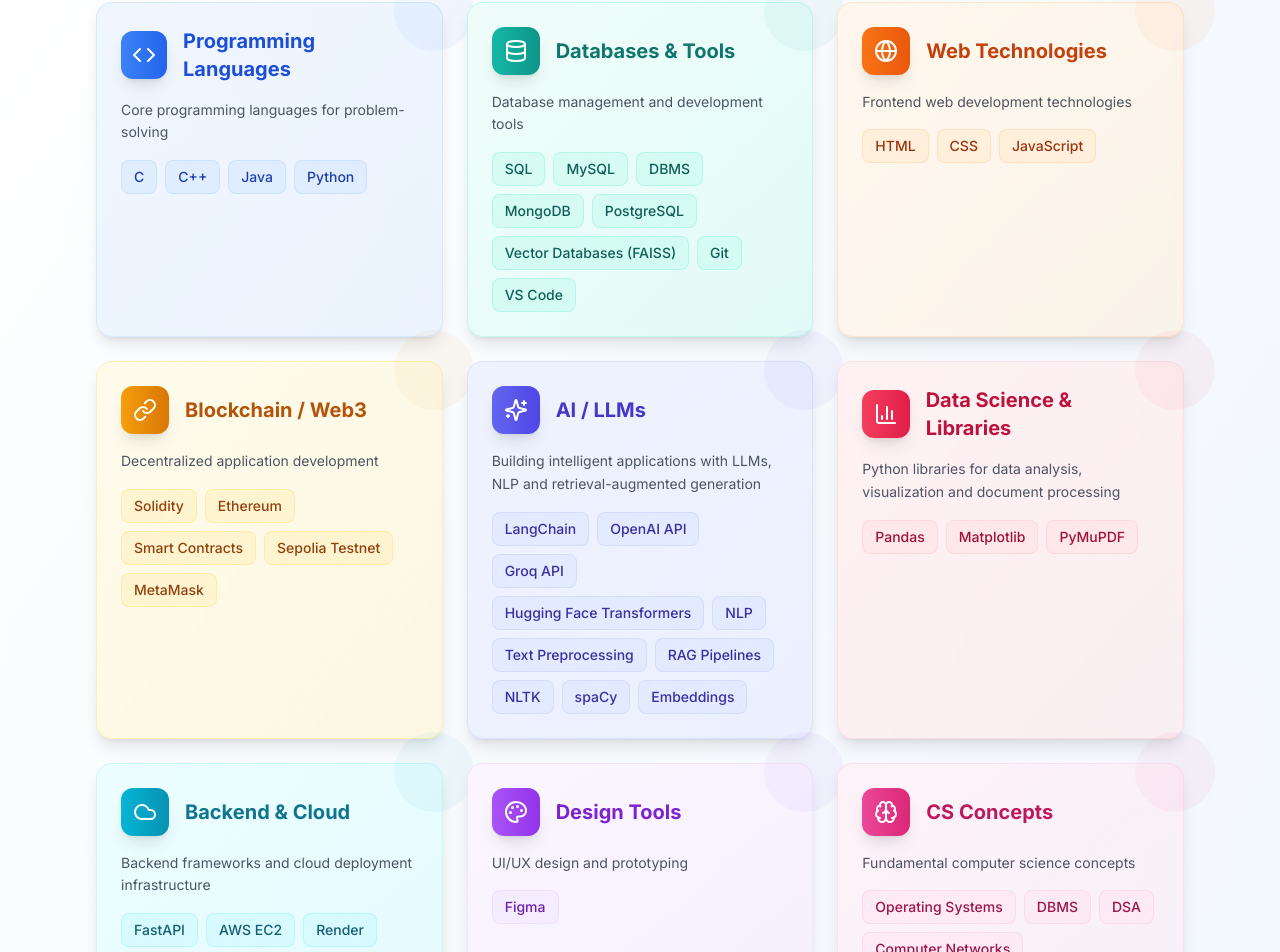
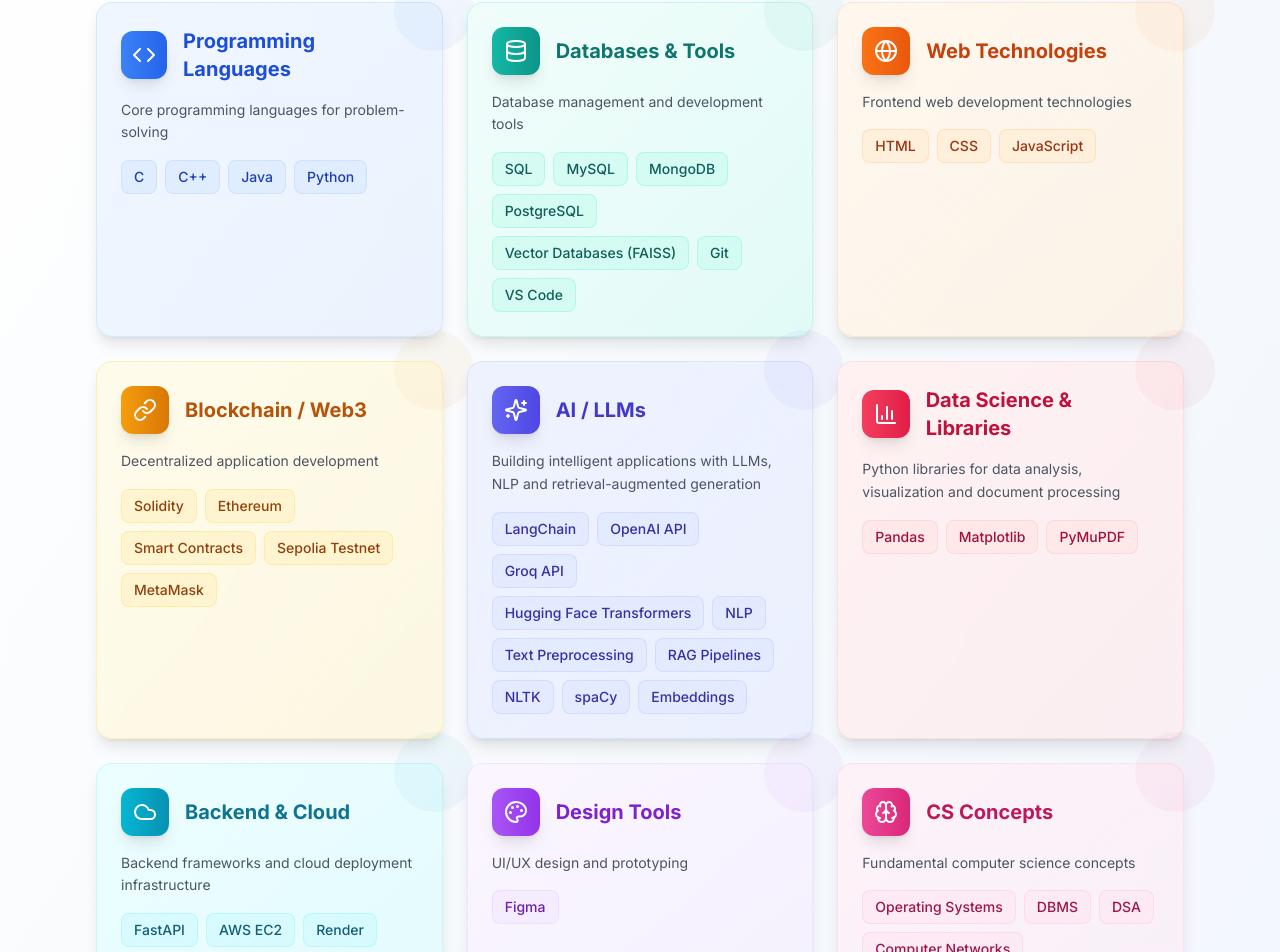
Before and after one commit to BiswasNehaa/neha-biswas, a React (Vite) app: page / in a window 1280 px wide. Shown: the part 1612-2564 px from the top of the page. Built offline with nearby package versions, Linux system fonts and the light colour scheme.

Commit message:
Changes
Co-authored-by: BiswasNehaa <149717720+BiswasNehaa@users.noreply.github.com>

```diff
--- a/src/components/Skills.tsx
+++ b/src/components/Skills.tsx
@@ -12,7 +12,7 @@ const Skills = () => {
     },
     {
       title: "Databases & Tools",
-      skills: ["SQL", "MySQL", "DBMS", "MongoDB", "PostgreSQL", "Vector Databases (FAISS)", "Git", "VS Code"],
+      skills: ["SQL", "MySQL", "MongoDB", "PostgreSQL", "Vector Databases (FAISS)", "Git", "VS Code"],
       color: "teal",
       icon: Database,
       description: "Database management and development tools"
```
